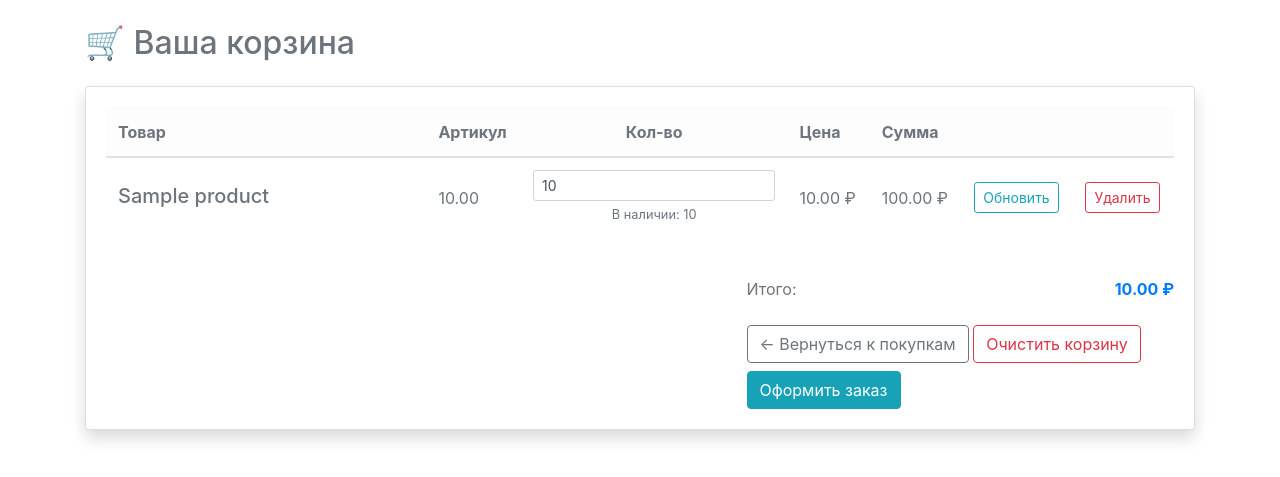
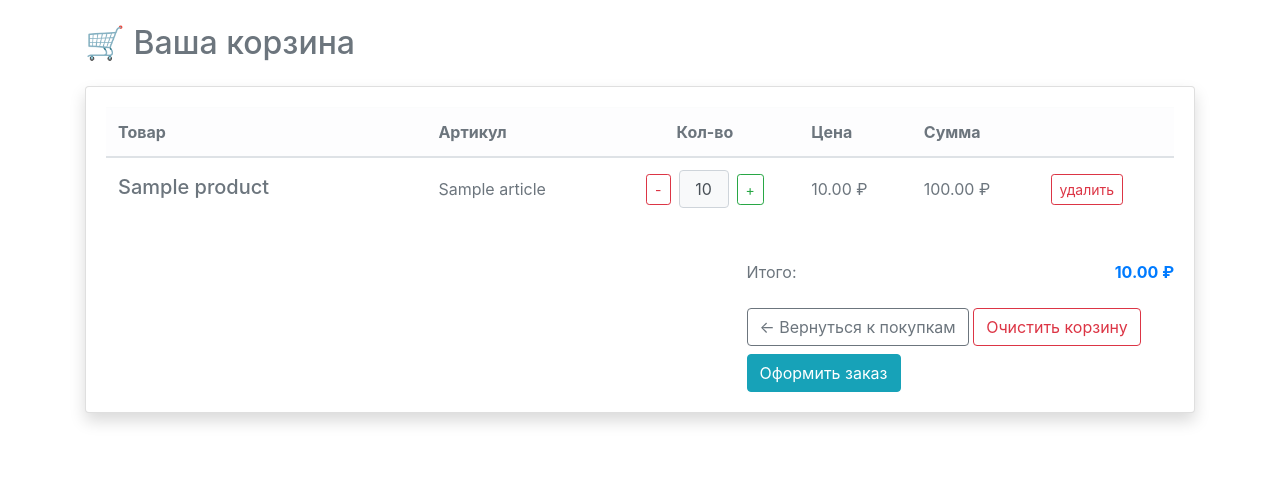
Before and after one commit to hottabuch1987/perfumerforyou, a Django app: template cart/templates/cart/cart.html in a window 1280 px wide. Shown: the top 477 px of the page. Run offline with Django 4.2, Linux system fonts and the light colour scheme; the template is opened without the code that fills it: most values are stand-ins (such as "Sample title", 1, 10 or a date in 2020); some libraries are stand-ins or nearby versions.

Commit message:
fix button cart

```diff
--- a/cart/templates/cart/cart.html
+++ b/cart/templates/cart/cart.html
@@ -19,7 +19,6 @@
                             <th class="text-end">Цена</th>
                             <th class="text-end">Сумма</th>
                             <th class="text-end"></th>
-                            <th class="text-end"></th>
                         </tr>
                     </thead>
                     <tbody>
@@ -29,13 +28,23 @@
                                 <h5 class="mb-1 ">{{ item.product.name }}</h5>
                             </td>
                             <td class="text-end align-middle">
-                                {{ item.product.article|floatformat:2 }}
+                                {{ item.product.article }}
                             </td>
 
                             <td class="text-center align-middle">
-                                <input type="number" value="{{ item.quantity }}" min="1" id="quantity-{{ item.id }}" class="form-control form-control-sm"/>
-                                <small class="text-muted">В наличии: {{ item.product.quantity }}</small>
+                                <div class="d-flex align-items-center justify-content-center">
+                                    <button class="btn btn-outline-danger btn-sm"
+                                            onclick="changeQuantity({{ item.id }}, -1)">-</button>
+                                    <span id="quantity-{{ item.id }}"
+                                          class="form-control text-center bg-light mx-2"
+                                          style="max-width: 50px;">
+                                        {{ item.quantity }}
+                                    </span>
+                                    <button class="btn btn-outline-success btn-sm"
+                                            onclick="changeQuantity({{ item.id }}, 1)">+</button>
+                                </div>
                             </td>
+
 
                             <td class="text-end align-middle">
                                 {{ item.current_price|floatformat:2 }}
@@ -47,10 +56,9 @@
                             </td>
 
                             <td class="text-end align-middle">
-                                <button class="btn btn-outline-info btn-sm" onclick="updateCart({{ item.id }})">Обновить</button>
-                            </td>
-                            <td class="text-end align-middle">
-                                <button class="btn btn-outline-danger btn-sm" onclick="deleteFromCart({{ item.id }})">Удалить</button>
+                                <button class="btn btn-outline-danger btn-sm" onclick="deleteFromCart({{ item.id }})">удалить
+                                    <i class="bi bi-trash"></i>
+                                </button>
                             </td>
                         </tr>
                         {% endfor %}
@@ -97,7 +105,14 @@
         return '{% if currency == "USD" %}${% else %}₽{% endif %}';
     }
 
-    // Обновленный код функций
+    function changeQuantity(cartItemId, delta) {
+        const input = $('#quantity-' + cartItemId);
+        let value = parseInt(input.val()) + delta;
+        if (value < 1) value = 1;
+        input.val(value);
+        updateCart(cartItemId);
+    }
+
     function deleteFromCart(cartItemId) {
         const currencyParam = '?currency={{ currency }}';
 
@@ -123,20 +138,20 @@ function deleteFromCart(cartItemId) {
         });
     }
 
-function updateCart(cartItemId) {
+    function changeQuantity(cartItemId, delta) {
+    const quantityElement = $('#quantity-' + cartItemId);
+    const oldValue = parseInt(quantityElement.text());
+    let newValue = oldValue + delta;
+    if (newValue < 1) newValue = 1;
+    quantityElement.text(newValue);
+    updateCart(cartItemId, oldValue);
+}
+
+function updateCart(cartItemId, oldValue) {
     const baseUrl = "{% url 'cart:update_cart' 0 %}".replace('0', cartItemId);
     const currency = '{{ currency }}';
     const url = `${baseUrl}?currency=${currency}`;
-
-    const quantityInput = $('#quantity-' + cartItemId);
-    const quantity = parseInt(quantityInput.val());
-    const availableQuantity = parseInt(quantityInput.siblings('small').text().match(/\d+/)[0]);
-
-    if (quantity > availableQuantity) {
-        alert(`Ошибка: Доступно только ${availableQuantity} единиц этого товара.`);
-        quantityInput.val(availableQuantity);
-        return;
-    }
+    const quantity = $('#quantity-' + cartItemId).text().trim();
 
     $.ajax({
         url: url,
@@ -145,7 +160,6 @@ function updateCart(cartItemId) {
             quantity: quantity,
             'csrfmiddlewaretoken': '{{ csrf_token }}'
         },
-        // При обновлении данных
         success: function(data) {
             const symbol = data.currency === 'USD' ? '$' : '₽';
             const price = parseFloat(data.price).toFixed(2);
@@ -155,6 +169,11 @@ function updateCart(cartItemId) {
             $('#cart-item-' + cartItemId + ' td:nth-child(4)').text(price + ' ' + symbol);
             $('#cart-item-' + cartItemId + ' td:nth-child(5)').text(total_price + ' ' + symbol);
             $('#cart-total').text(cart_total + ' ' + symbol);
+
+            // Обновляем количество, если сервер вернул новое значение
+            if (data.quantity !== undefined) {
+                $('#quantity-' + cartItemId).text(data.quantity);
+            }
         },
         error: function(xhr) {
             let errorMessage = 'Ошибка обновления корзины';
@@ -164,10 +183,11 @@ function updateCart(cartItemId) {
                 errorMessage += ': ' + xhr.statusText;
             }
             alert(errorMessage);
+            // Восстановление предыдущего значения при ошибке
+            $('#quantity-' + cartItemId).text(oldValue);
         }
     });
 }
-
     function clearCart() {
         $.ajax({
             url: "{% url 'cart:clear_cart' %}?currency={{ currency }}",
--- a/cart/views.py
+++ b/cart/views.py
@@ -126,8 +126,6 @@ def update_cart(request, cart_item_id):
             user_profile = request.user.profile
             cart_item = CartItem.objects.get(id=cart_item_id, cart__profile=user_profile)
 
-            # ... остальная логика ...
-                    # Обновляем количество
             cart_item.quantity = new_quantity
             cart_item.save()
 
--- a/product/templates/product/product_list.html
+++ b/product/templates/product/product_list.html
@@ -32,7 +32,7 @@
                         <tr>
                             <th>Название</th>
                             <th>Цена</th>
-                            <th>В наличии</th>
+
                             <th>Артикул</th>
                             <th>Время обновления</th>
                             <th>Действия</th>
@@ -46,7 +46,7 @@
                                 {{ product.display_final_price|floatformat:2 }}
                                 {% if request.GET.currency == 'USD' %}USD{% else %}₽{% endif %}
                                 </td>
-                                <td>{{ product.quantity }}</td>
+
                                 <td>{{ product.article}}</td>
                                 <td>{{ product.updated_at }}</td>
 
```
Lines whose indentation alone changed are shown as unchanged.
